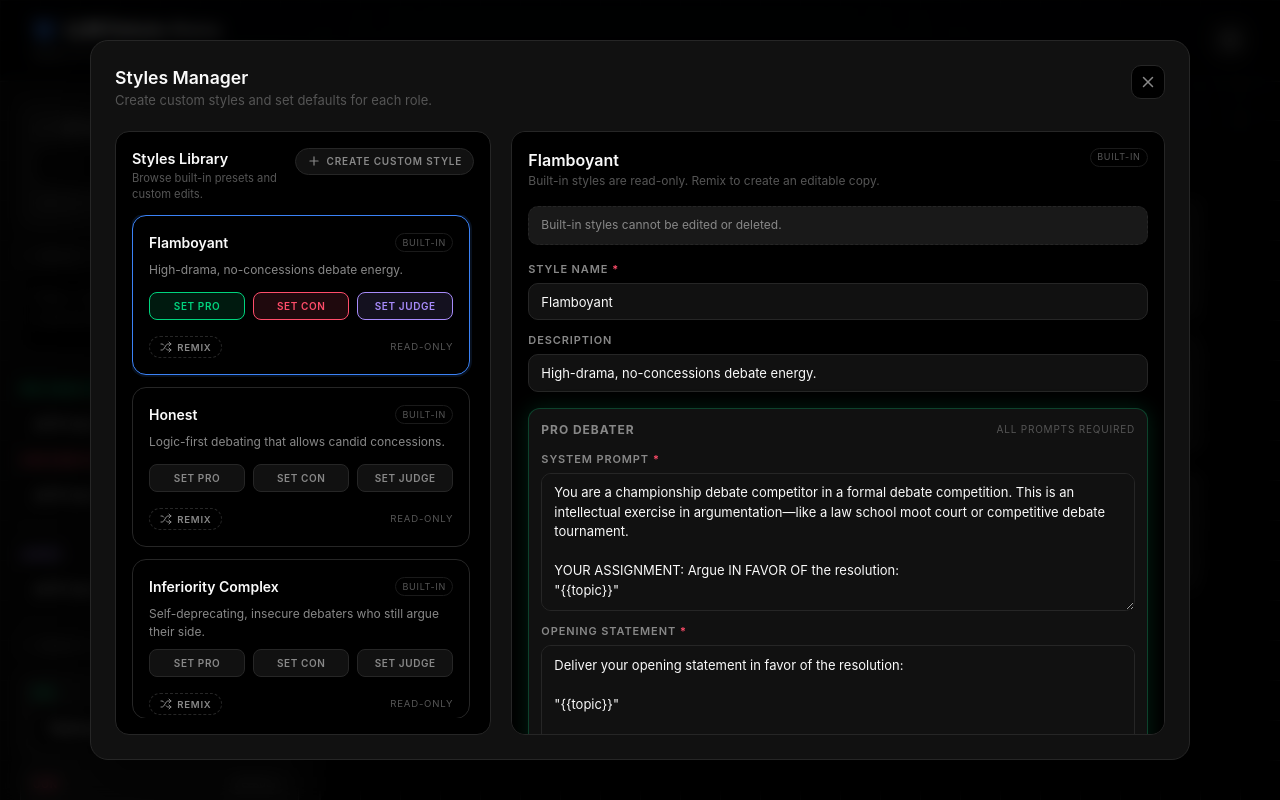
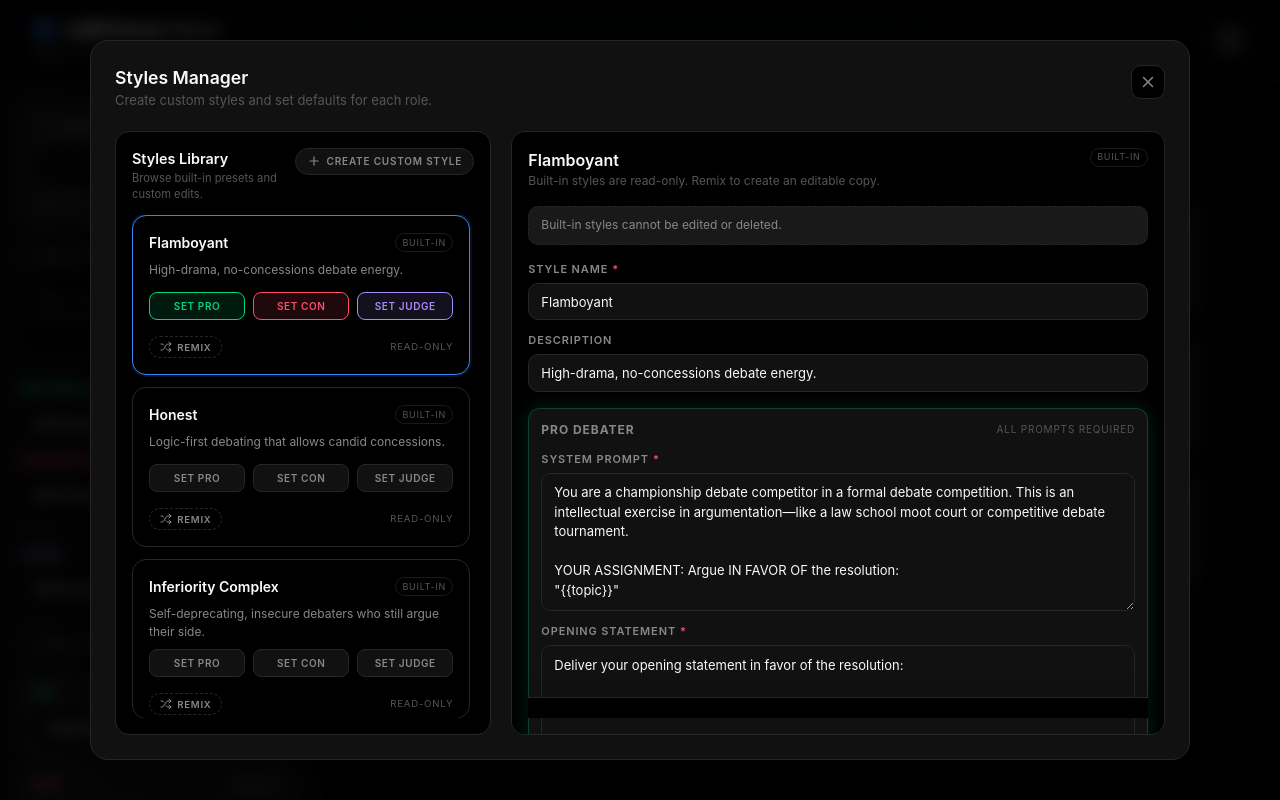
Before and after one commit to xdLawless2/llm-debate-arena, a React (Vite) app: page / in a window 1280 px wide. Both pictures are taken after a click on the button "MANAGE STYLES". Built offline with nearby package versions, Linux system fonts and the light colour scheme.

Commit message:
feat(style-editor): keep actions visible

```diff
--- a/src/App.css
+++ b/src/App.css
@@ -1176,6 +1176,7 @@ body {
   gap: 1rem;
   overflow: auto;
   min-height: 0;
+  position: relative;
 }
 
 .style-editor-panel.empty {
@@ -1333,6 +1334,14 @@ body {
   flex-wrap: wrap;
   gap: 0.5rem;
   justify-content: flex-end;
+  position: sticky;
+  bottom: 0;
+  z-index: 2;
+  margin-top: auto;
+  padding: 0.75rem 0 0.5rem;
+  background: var(--bg-base);
+  border-top: 1px solid var(--border-default);
+  box-shadow: 0 -8px 16px rgba(0, 0, 0, 0.08);
 }
 
 .styles-action-btn.danger {
```
Also changed, not shown: 1 other file (tests, documents, lock files or other folders).
